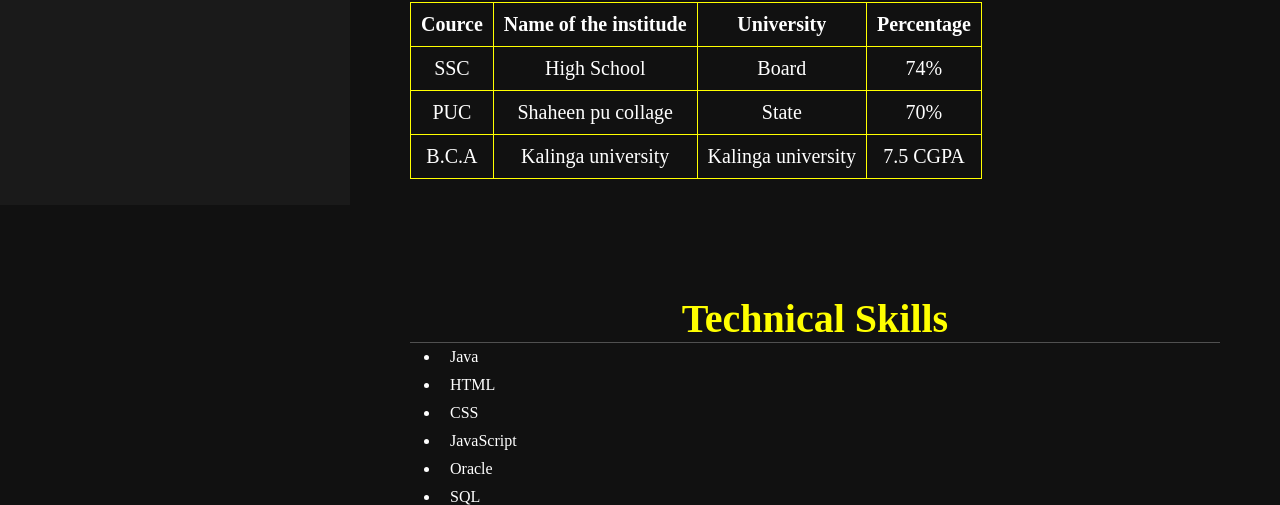
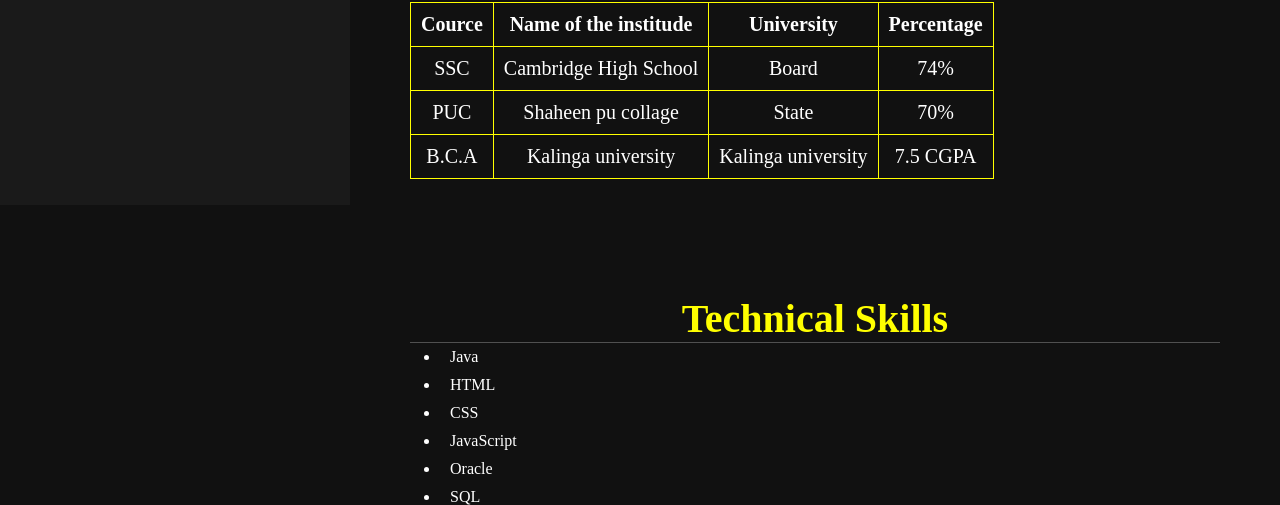
Before and after one commit to khanmotors777555/My_resume, a plain HTML site: page index.html in a window 1280 px wide. Shown: the part 595-1100 px from the top of the page. Drawn offline with Linux system fonts and the light colour scheme.

Commit message:
Update index.html

```diff
--- a/index.html
+++ b/index.html
@@ -49,7 +49,7 @@
         </tr>
         <tr>
             <td>SSC</td>
-            <td>High School</td>
+            <td>Cambridge High School</td>
             <td>Board</td>
             <td>74%</td>
         </tr>
```
